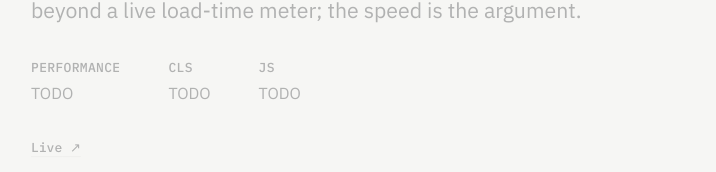
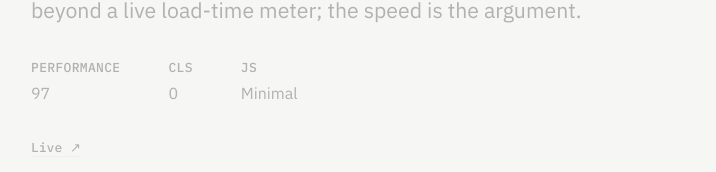
Before and after one commit to Camilo-flores-salgado/camilo-portafolio, a Next.js app: page / in a window 1280 px wide. Shown: the part 914-1086 px from the top of the page, without its empty margins (9-725 px from the left). Built offline with nearby package versions, Linux system fonts and the light colour scheme.

Commit message:
feat: update metrics in SelectedWork component and remove TODOs; enhance FormFlowDiagram with vector effect

```diff
--- a/src/components/SelectedWork.tsx
+++ b/src/components/SelectedWork.tsx
@@ -34,8 +34,9 @@ type TestimonialProject = {
 
 type Project = ShippedProject | TestimonialProject;
 
-// TODO(§13): year y las métricas (Performance/CLS/JS) todavía no están
-// medidas -- TODO explícito a propósito, nunca un número inventado.
+// TODO(§13): year todavía no está definido -- TODO explícito a propósito,
+// nunca un número inventado. Métricas (PageSpeed móvil, 16 ago 2026) ya
+// están medidas y sincronizadas con CLAUDE.md §13.
 const projects: Project[] = [
   {
     kind: "shipped",
@@ -46,9 +47,9 @@ const projects: Project[] = [
     description:
       "Sales site for a local web-dev practice. No UI framework, no client JS beyond a live load-time meter; the speed is the argument.",
     metrics: [
-      { label: "Performance", value: "TODO" },
-      { label: "CLS", value: "TODO" },
-      { label: "JS", value: "TODO" },
+      { label: "Performance", value: "97" },
+      { label: "CLS", value: "0" },
+      { label: "JS", value: "Minimal" },
     ],
     links: [{ label: "Live", href: "https://www.camiloflores.cl/" }],
   },
@@ -61,9 +62,9 @@ const projects: Project[] = [
     description:
       "Demo event landing with a real registration form that works with no client JS (Cloudflare Worker + Resend, native POST).",
     metrics: [
-      { label: "Performance", value: "TODO" },
-      { label: "CLS", value: "TODO" },
-      { label: "JS", value: "TODO" },
+      { label: "Performance", value: "100" },
+      { label: "CLS", value: "0" },
+      { label: "JS", value: "Minimal" },
     ],
     links: [
       { label: "Live", href: "https://landingdemo1.houdini-dev.workers.dev/" },
@@ -130,8 +131,12 @@ function FormFlowDiagram() {
           width="86"
           height="44"
           rx="2"
+          vectorEffect="non-scaling-stroke"
           className="fill-none stroke-line"
         />
+        {/* Marcador de origen: único punto --accent en los 3 nodos, marca
+            dónde arranca el flujo (sin JS). No se repite en los otros dos. */}
+        <circle cx="3" cy="8" r="2" className="fill-accent" />
         <text
           x="46"
           y="27"
@@ -158,6 +163,7 @@ function FormFlowDiagram() {
           width="86"
           height="44"
           rx="2"
+          vectorEffect="non-scaling-stroke"
           className="fill-none stroke-line"
         />
         <text
@@ -186,6 +192,7 @@ function FormFlowDiagram() {
           width="86"
           height="44"
           rx="2"
+          vectorEffect="non-scaling-stroke"
           className="fill-none stroke-line"
         />
         <text
@@ -197,7 +204,14 @@ function FormFlowDiagram() {
           Resend
         </text>
 
-        <line x1="3" y1="68" x2="20" y2="68" className="stroke-accent" />
+        <line
+          x1="3"
+          y1="68"
+          x2="20"
+          y2="68"
+          vectorEffect="non-scaling-stroke"
+          className="stroke-accent"
+        />
         <text
           x="26"
           y="72"
```
Also changed, not shown: 1 other file (tests, documents, lock files or other folders).
